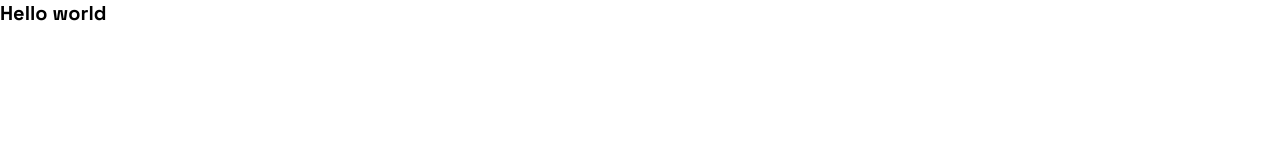
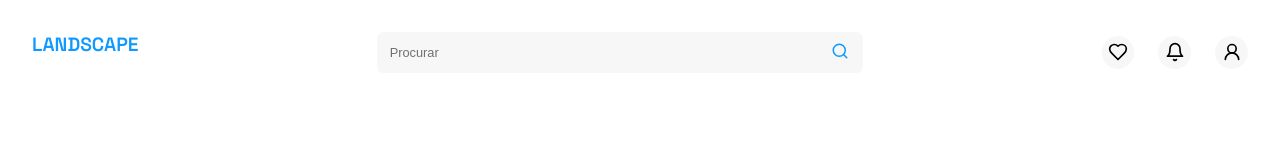
Before and after one commit to espacodeestudo/landscape, a plain HTML site: page indx.html in a window 1280 px wide. Drawn offline with Linux system fonts and the light colour scheme.

Commit message:
added header and styled

```diff
--- a/css/style.css
+++ b/css/style.css
@@ -17,3 +17,97 @@ body{
     font-family: 'SpaceGrotesk', sans-serif;
 
 }
+
+
+.container-header header{
+
+    display: flex;
+    justify-content: space-between;
+    padding:  2rem;
+    //box-shadow: 0 4px 6px -1px rgb(0 0 0 / 0.1), 0 2px 4px -2px rgb(0 0 0 / 0.1);
+
+}
+
+.container-header header .Logo > h2{
+    font-size: 1.2rem;
+    font-weight: 600;
+    color: #0D99FF;
+    text-transform: uppercase;
+}
+
+.container-header header > .container-search{
+    width: 40%;
+    max-width: auto;
+}
+
+.container-header header .container-search > .search {
+
+    width: 100%;
+    display:flex;
+    align-items: center;
+    overflow: hidden;
+    background: #f4f2f29a;
+    border-radius: 0.4rem;
+    gap:1rem;
+
+}
+
+.container-header header .container-search  .search > input{
+    width: 90%;
+    padding: 0.8rem;
+    background: none;
+}
+
+.container-header header .container-search  .search > input::placeholder{
+    color: #736F6F ;
+    font-size: 0.8rem;
+    font-weight: 500;
+}
+
+.container-header header .container-search  .search > button{
+
+    background: none;
+    cursor: pointer;
+    color: #0D99FF;
+
+}
+
+.container-header header  > .container-notif{
+    display: flex;
+    gap: 1.5rem;
+    justify-content: center;
+    align-items: center;
+}
+
+.container-header header > .container-notif > .notif{
+
+    background: #f4f2f29a;
+    padding: 0.4rem;
+    border-radius: 100%;
+    display: flex;
+    justify-content: center;
+    align-items: center;
+    object-fit: contain;
+    transition: all .4s ease-in-out;
+    cursor: pointer;
+}
+
+.container-header header > .container-notif > .notif:hover{
+
+    background: #e2e1e1;
+    color: #0D99FF;
+}
+
+
+
+
+
+
+
+@media (max-width: 840px){
+
+    .container-header header > .container-search{
+        display: none;
+    }
+
+}
--- a/indx.html
+++ b/indx.html
@@ -7,9 +7,40 @@
     <link rel="stylesheet" href="./css/style.css">
 </head>
 <body>
-    <h1>Hello world</h1>
 
 
+    <div class="wrapper">
+        <div class="container-header">
+            <header>
+                <div class="Logo">
+                    <h2>Landscape</h2>
+                </div>
+
+                <div class="container-search">
+                    <form class="search">
+                        <input type="search" placeholder="Procurar">
+                        <button type="submit"><svg xmlns="http://www.w3.org/2000/svg" width="18"
+                         height="18" viewBox="0 0 24 24" fill="none" stroke="currentColor" stroke-width="2" stroke-linecap="round" stroke-linejoin="round" class="lucide lucide-search" ><circle cx="11" cy="11" r="8"/><path d="m21 21-4.3-4.3"/></svg></button>
+                    </form>
+                </div>
+
+                <div class="container-notif">
+
+                    <div class="notif like-notif">
+                        <svg xmlns="http://www.w3.org/2000/svg" width="20" height="20" viewBox="0 0 24 24" fill="none" stroke="currentColor" stroke-width="2" stroke-linecap="round" stroke-linejoin="round" class="lucide lucide-heart"><path d="M19 14c1.49-1.46 3-3.21 3-5.5A5.5 5.5 0 0 0 16.5 3c-1.76 0-3 .5-4.5 2-1.5-1.5-2.74-2-4.5-2A5.5 5.5 0 0 0 2 8.5c0 2.3 1.5 4.05 3 5.5l7 7Z"/></svg>
+                    </div>
+                    <div class="notif alert-notif">
+                        <svg xmlns="http://www.w3.org/2000/svg" width="20" height="20" viewBox="0 0 24 24" fill="none" stroke="currentColor" stroke-width="2" stroke-linecap="round" stroke-linejoin="round" class="lucide lucide-bell"><path d="M6 8a6 6 0 0 1 12 0c0 7 3 9 3 9H3s3-2 3-9"/><path d="M10.3 21a1.94 1.94 0 0 0 3.4 0"/></svg>
+                    </div>
+
+                    <div class="notif login-notif">
+                        <svg xmlns="http://www.w3.org/2000/svg" width="20" height="20" viewBox="0 0 24 24" fill="none" stroke="currentColor" stroke-width="2" stroke-linecap="round" stroke-linejoin="round" class="lucide lucide-user-round"><circle cx="12" cy="8" r="5"/><path d="M20 21a8 8 0 0 0-16 0"/></svg>
+                    </div>
+
+                </div>
+            </header>
+        </div>
+    </div>
 
 
     <script src="./js/main.js"></script>
```
